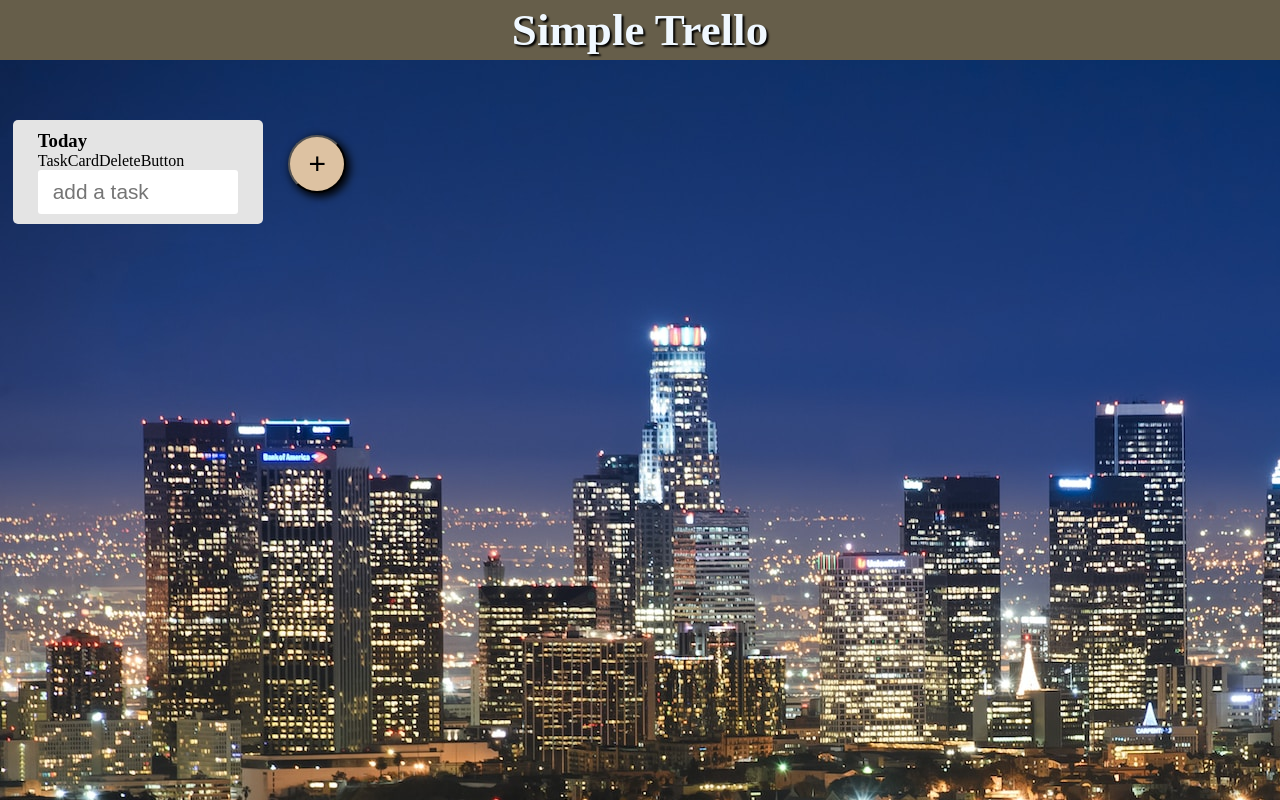
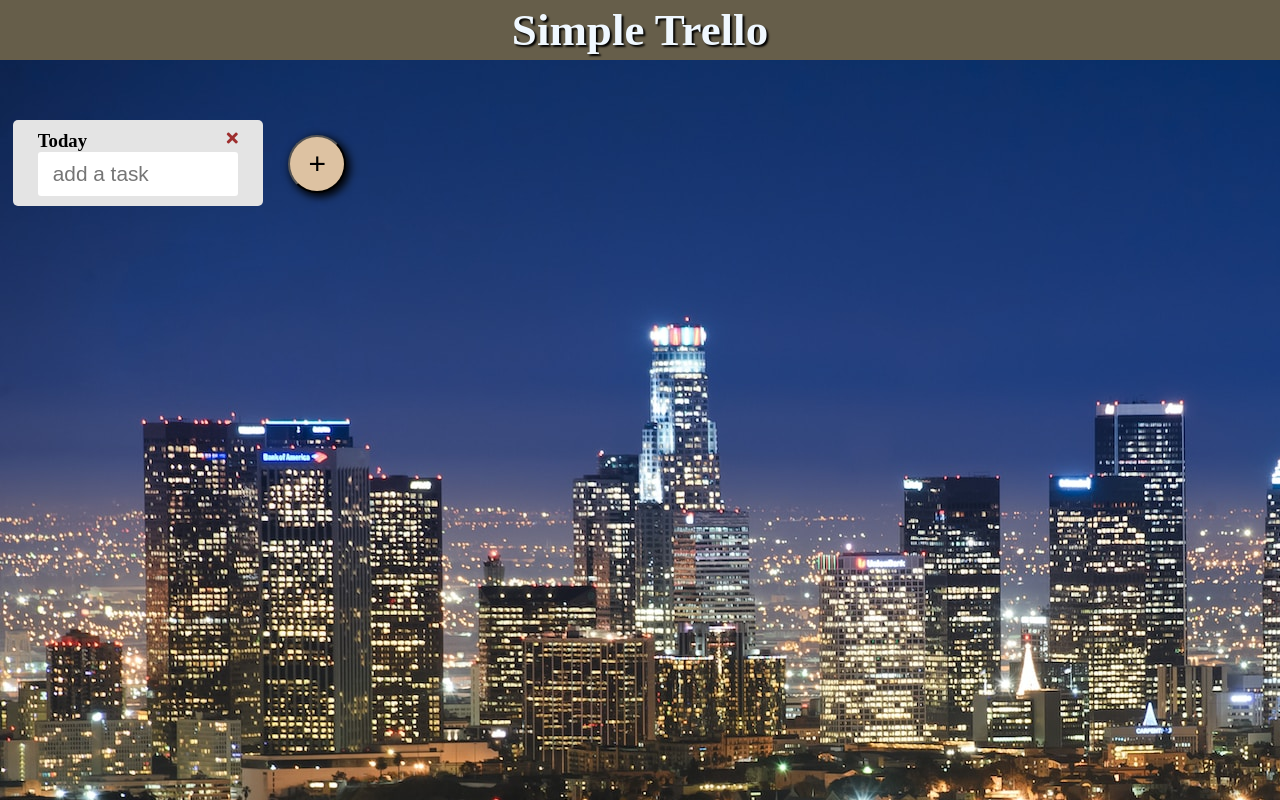
Before and after one commit to takumihashimoto0218/react_trello, a React (Create React App) app: page / in a window 1280 px wide. Built offline with nearby package versions, Linux system fonts and the light colour scheme.

Commit message:
タスクカードに削除ボタンをつける

```diff
--- a/src/components/task/TaskCard.jsx
+++ b/src/components/task/TaskCard.jsx
@@ -9,8 +9,10 @@ export const TaskCard = () => {
   const [taskList, setTaskList] = useState([]);
   return (
     <div className="taskCard">
-      <TaskCardTitle />
-      <TaskCardDeleteButton />
+      <div className="taskCardTitleAndTaskCardDeleteButtonArea">
+        <TaskCardTitle />
+        <TaskCardDeleteButton />
+      </div>
       <TaskAddInput
         inputText={inputText}
         setInputText={setInputText}
--- a/src/components/task/button/TaskCardDeleteButton.jsx
+++ b/src/components/task/button/TaskCardDeleteButton.jsx
@@ -2,6 +2,11 @@ import React from 'react'
 
 export const TaskCardDeleteButton = () => {
   return (
-    <div>TaskCardDeleteButton</div>
+    <div>
+      <button
+        className="taskCardDeleteButton">
+          <i className="fas fa-times"></i>
+      </button>
+    </div>
   )
 }
--- a/src/index.css
+++ b/src/index.css
@@ -103,3 +103,16 @@ header {
   box-shadow: none;
   transform: translate(3px, 3px);
 }
+
+.taskCardTitleAndTaskCardDeleteButtonArea{
+ display: flex;
+ justify-content: space-between;
+}
+
+.taskCardDeleteButton{
+  border: none;
+  background-color: rgb(228,228,228);
+  cursor: pointer;
+  font-size: 16px;
+  color: rgb(158, 46, 46);
+}
```
